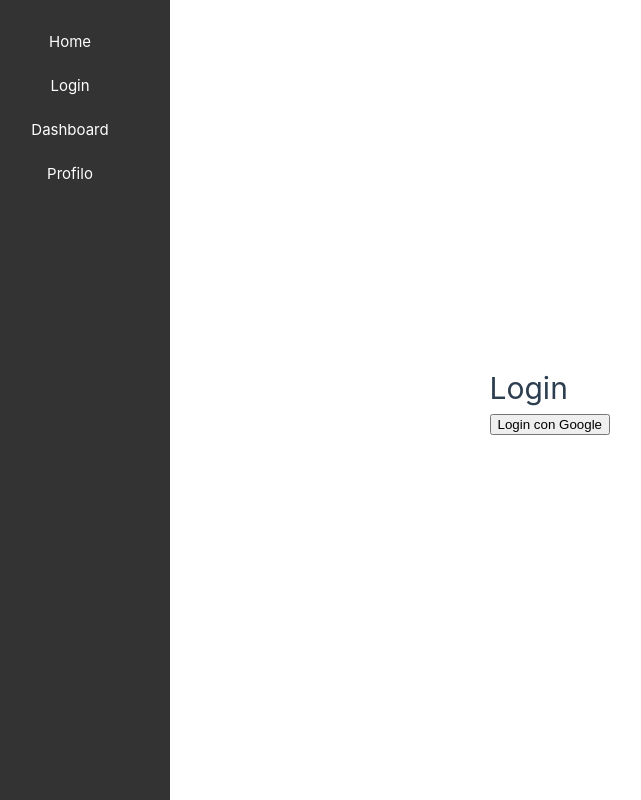
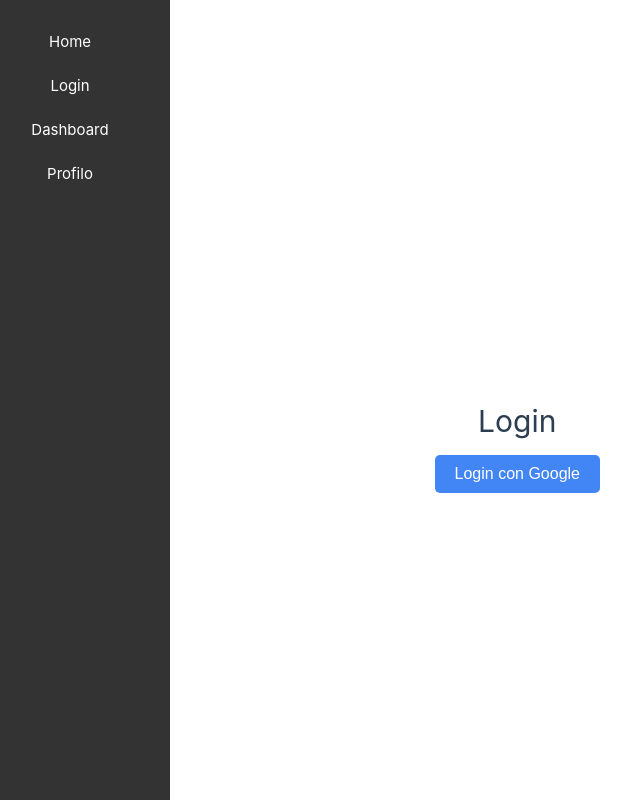
Before and after one commit to Ste003/progetto_cloud, a Vue app in the folder todo/frontend/todo/: page / in a window 1280 px wide. Shown: the whole page, without its empty margins (30-671 px from the left). Built offline with nearby package versions, Linux system fonts and the light colour scheme; no server answers.

Commit message:
logout funzionante

```diff
--- a/todo/frontend/todo/src/api.js
+++ b/todo/frontend/todo/src/api.js
@@ -35,14 +35,19 @@
 
 export const getUser = async () => {
   try {
+    // Modifica la richiesta GET per ottenere i dettagli dell'utente autenticato
     const response = await axios.get("http://localhost:8080/user", { withCredentials: true });
-      console.log("User data:", response.data);  // Stampa i dati dell'utente
+    console.log("User data:", response.data);  // Log dei dati dell'utente
     if (response.data) {
       localStorage.setItem('user', JSON.stringify(response.data));  // Salva l'utente nel localStorage
     }
     return response.data;
   } catch (error) {
+    if (error.response && error.response.status === 404) {
+      console.log("Utente non autenticato.");
+    } else {
       console.error("Errore nel recupero dell'utente:", error);
+    }
     return null;
   }
 };
--- a/todo/frontend/todo/src/views/Login.vue
+++ b/todo/frontend/todo/src/views/Login.vue
@@ -1,19 +1,83 @@
 <template>
-  <div>
+  <div class="login-page">
     <h1>Login</h1>
-    <button @click="handleLogin">Login con Google</button>
+    <div v-if="!user">
+      <!-- Se l'utente NON è autenticato, mostra il pulsante di login -->
+      <button class="btn" @click="handleLogin">Login con Google</button>
+    </div>
+    <div v-else>
+      <!-- Se l'utente è già autenticato, mostra il pulsante di logout -->
+      <p>Sei loggato come: <strong>{{ user.email }}</strong></p>
+      <button class="btn" @click="handleLogout">Logout</button>
+    </div>
   </div>
 </template>
 
 <script>
-import { loginWithGoogle } from '../api';
+import { loginWithGoogle, getUser } from '../api';
 
 export default {
   name: "Login",
+  data() {
+    return {
+      user: null,
+      loading: true,  // Variabile per gestire lo stato di caricamento
+    };
+  },
+  async created() {
+    try {
+      // Verifica se l'utente è già autenticato
+      this.user = await getUser();
+    } catch (error) {
+      console.error("Errore nel recupero dell'utente:", error);
+      this.user = null;  // In caso di errore, non ci sarà un utente autenticato
+    } finally {
+      this.loading = false;  // Fine del caricamento
+    }
+  },
   methods: {
     handleLogin() {
-      loginWithGoogle();
+      loginWithGoogle(); // Chiamata al login Google
+    },
+    async handleLogout() {
+      try {
+        await fetch("http://localhost:8080/logout", {
+          method: "POST",
+          credentials: "include"
+        });
+
+        // 🔥 Rimuovi l'utente dal frontend e reindirizza manualmente
+        this.user = null;
+        window.location.href = "/home";
+      } catch (error) {
+        console.error("Errore durante il logout:", error);
+      }
     }
   }
 };
 </script>
+
+
+<style scoped>
+.login-page {
+  display: flex;
+  flex-direction: column;
+  align-items: center;
+  margin-top: 100px;
+}
+
+.btn {
+  background-color: #4285f4;
+  color: white;
+  border: none;
+  padding: 10px 20px;
+  margin: 10px;
+  font-size: 16px;
+  border-radius: 5px;
+  cursor: pointer;
+}
+
+.btn:hover {
+  background-color: #357ae8;
+}
+</style>
```
Also changed, not shown: 1 other file (tests, documents, lock files or other folders). Lines whose indentation alone changed are shown as unchanged.
